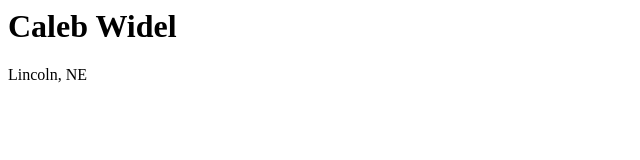
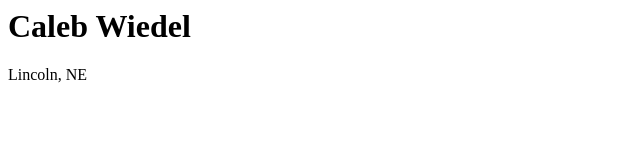
Before and after one commit to darkwoodbeats/ADPR-458, a plain HTML site: page index.html in a window 1280 px wide. Shown: the full height of the page, 0-640 px from the left. Drawn offline with Linux system fonts and the light colour scheme.

Commit message:
fixed index.html

```diff
--- a/index.html
+++ b/index.html
@@ -6,7 +6,7 @@
 </head>
 <body>
   <div class="content">
-    <h1>Caleb Widel</h1>
+    <h1>Caleb Wiedel</h1>
     <p>Lincoln, NE</p>
   </div>
 </body>
```
